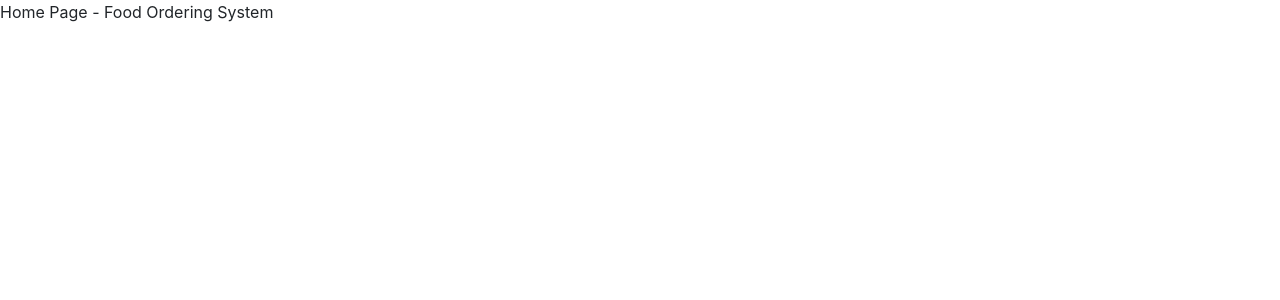
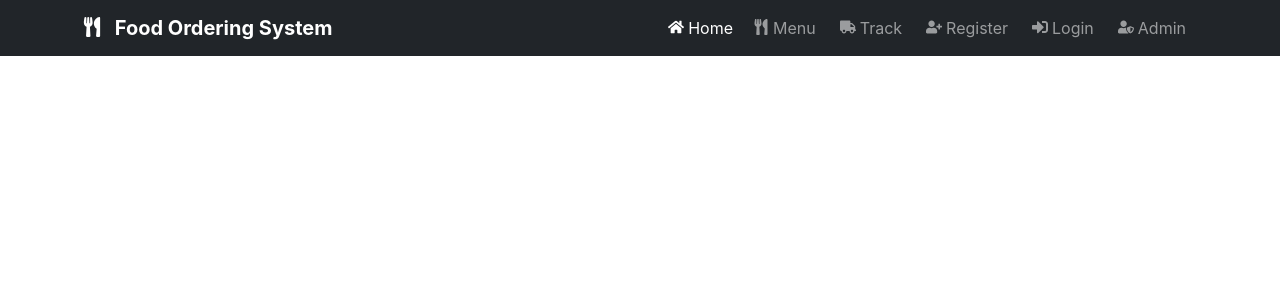
Before and after one commit to Bhed811/DjangoReactProject, a React (Create React App) app in the folder frontend/: page / in a window 1280 px wide. Shown: the top 300 px of the page. Built offline with nearby package versions, Linux system fonts and the light colour scheme.

Commit message:
Navbar design on home page

```diff
--- a/frontend/src/pages/Home.js
+++ b/frontend/src/pages/Home.js
@@ -1,9 +1,41 @@
 import React from 'react'
+import { FaHome, FaSignInAlt, FaTruck, FaUserPlus, FaUserShield, FaUtensils } from 'react-icons/fa'
+import { Link } from 'react-router-dom'
 
 const Home = () => {
   return (
     <div>
-      Home Page - Food Ordering System
+      <nav className="navbar navbar-expand-lg navbar-dark bg-dark">
+  <div className="container">
+    <Link className="navbar-brand fw-bold" to="#"><FaUtensils className='me-2 icon-fix'/> Food Ordering System</Link>
+    <button className="navbar-toggler" type="button" data-bs-toggle="collapse" data-bs-target="#navbarSupportedContent" >
+      <span className="navbar-toggler-icon"></span>
+    </button>
+    <div className="collapse navbar-collapse" id="navbarSupportedContent">
+      <ul className="navbar-nav ms-auto">
+        <li className="nav-item ms-1">
+          <Link className="nav-link active" aria-current="page" to="#"><FaHome className='me-1 icon-fix'/>Home</Link>
+        </li>
+        <li className="nav-item mx-1">
+          <Link className="nav-link" to="#"><FaUtensils className='me-1 icon-fix'/>Menu</Link>
+        </li>
+        <li className="nav-item mx-1">
+          <Link className="nav-link" to="#"><FaTruck className='me-1 icon-fix'/>Track</Link>
+        </li>
+        <li className="nav-item mx-1">
+          <Link className="nav-link" to="#"><FaUserPlus className='me-1 icon-fix'/>Register</Link>
+        </li>
+        <li className="nav-item mx-1">
+          <Link className="nav-link" to="#"><FaSignInAlt className='me-1 icon-fix'/>Login</Link>
+        </li>
+        <li className="nav-item mx-1">
+          <Link className="nav-link" to="#"><FaUserShield className='me-1 icon-fix'/>Admin</Link>
+        </li>
+      </ul>
+
+    </div>
+  </div>
+</nav>
     </div>
   )
 }
```
